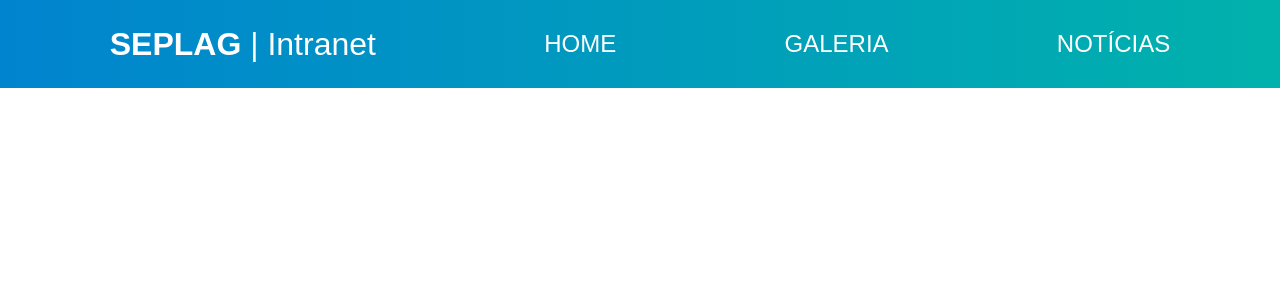
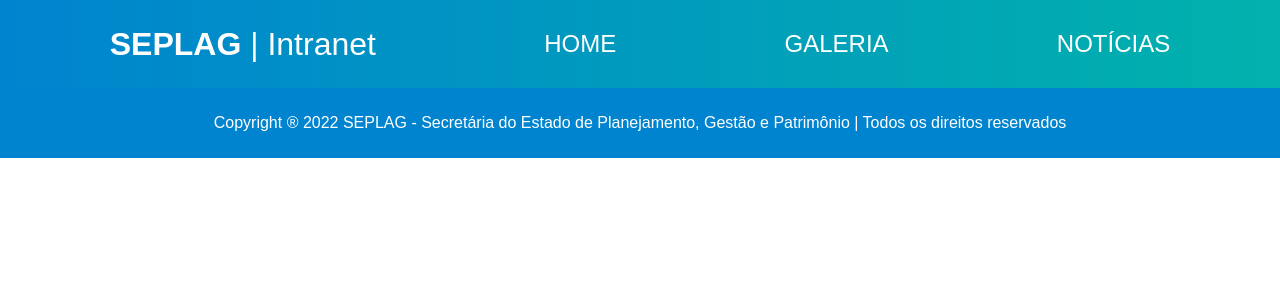
Before and after one commit to PomboObeso/seplag_desafioReact, a React (Create React App) app: page / in a window 1280 px wide. Shown: the top 300 px of the page. Built offline with nearby package versions, Linux system fonts and the light colour scheme; a web font is replaced by a local one.

Commit message:
footer - completo

```diff
--- a/src/App.js
+++ b/src/App.js
@@ -1,10 +1,14 @@
 import './App.css';
+import Footer from './components/Footer';
 import './components/Header';
 import Header from './components/Header';
 
 function App() {
   return (
-    <Header/>
+    <>
+      <Header/>
+      <Footer/>
+    </>
   );
 }
 
--- /dev/null
+++ b/src/components/Footer/Footer.css
@@ -0,0 +1,8 @@
+.rodape {
+    display: flex;
+    justify-content: center;
+    align-items: center;
+    color: var(--branco);
+    background: var(--azul-main);
+    height: 70px;
+}
--- /dev/null
+++ b/src/components/Footer/index.js
@@ -0,0 +1,11 @@
+import './Footer.css';
+
+const Footer = () => {
+  return (
+    <footer className='rodape'>
+      Copyright &reg; 2022 SEPLAG - Secretária do Estado de Planejamento, Gestão e Patrimônio | Todos os direitos reservados
+    </footer>
+  )
+}
+
+export default Footer;
```
